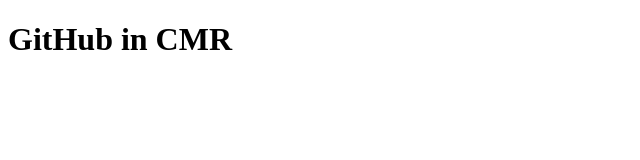
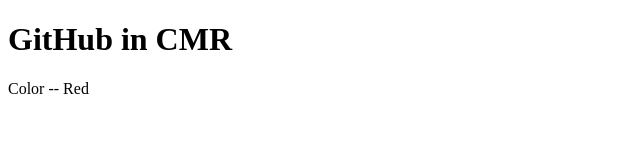
Before and after one commit to Anandvunnam/helloGithubinCMR, a plain HTML site: page index.html in a window 1280 px wide. Shown: the full height of the page, 0-640 px from the left. Drawn offline with Linux system fonts and the light colour scheme.

Commit message:
Added a color to it.

```diff
--- a/index.html
+++ b/index.html
@@ -11,6 +11,8 @@
 
     <h1>GitHub in CMR</h1>
 
+    Color -- Red
+
 </body>
 
 </html>
```
